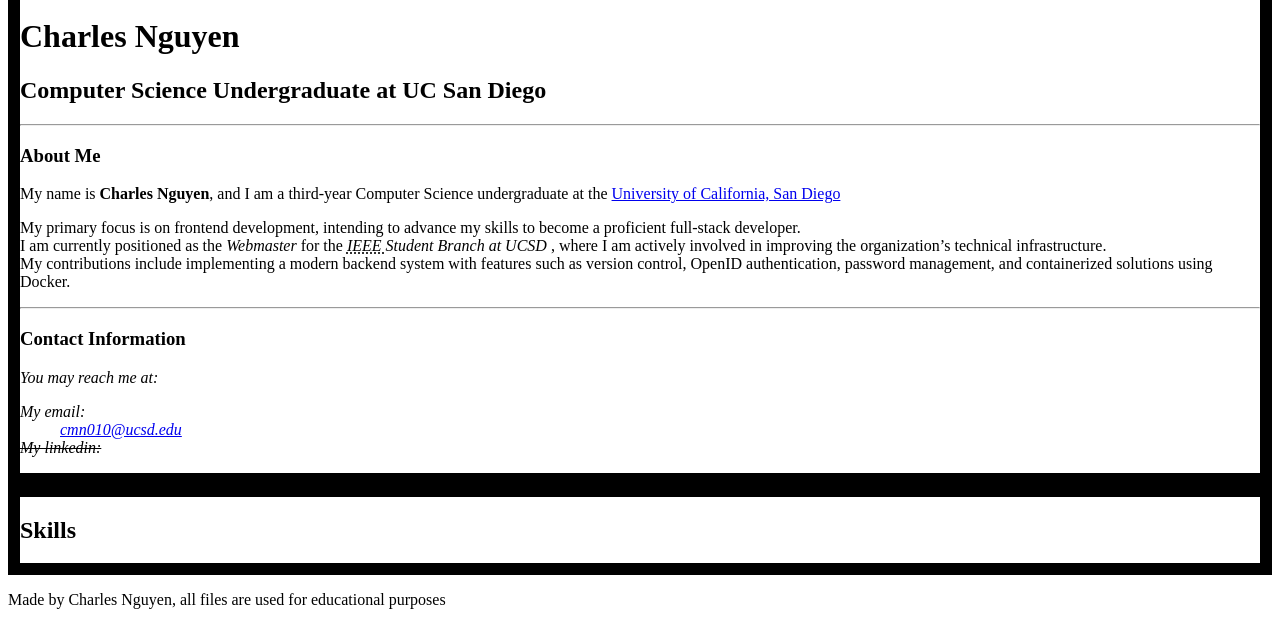
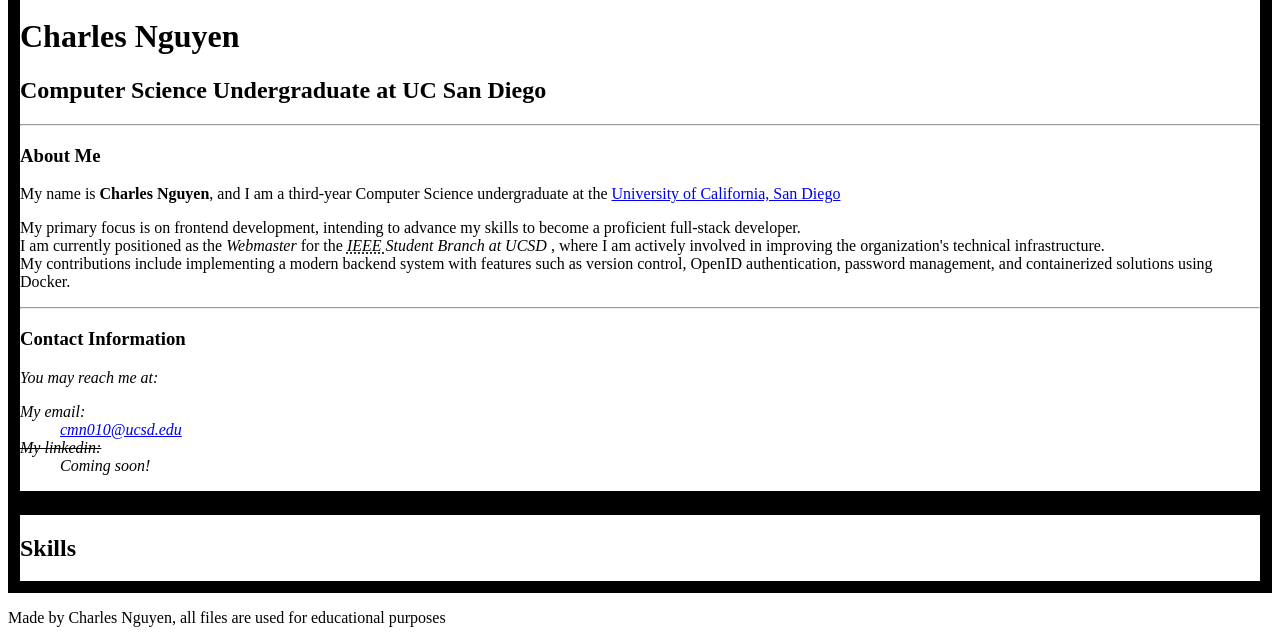
Before and after one commit to chark1es/cse134b-hw2, a plain HTML site: page index.html in a window 1280 px wide. Shown: the part 823-1466 px from the top of the page. Drawn offline with Linux system fonts and the light colour scheme.

Commit message:
Update index.html

```diff
--- a/index.html
+++ b/index.html
@@ -67,7 +67,7 @@
                             Student Branch at UCSD
                         </dfn>
                         , where I am actively involved in improving the
-                        organization’s technical infrastructure.<br>
+                        organization's technical infrastructure.<br>
 
                         My contributions include implementing a modern backend
                         system with features such as version control, OpenID
@@ -91,6 +91,7 @@
                         <dt>
                             <del>My linkedin:</del>
                         </dt>
+                        <dd>Coming soon!</dd>
                     </dl>
                 </address>
             </section>
```
